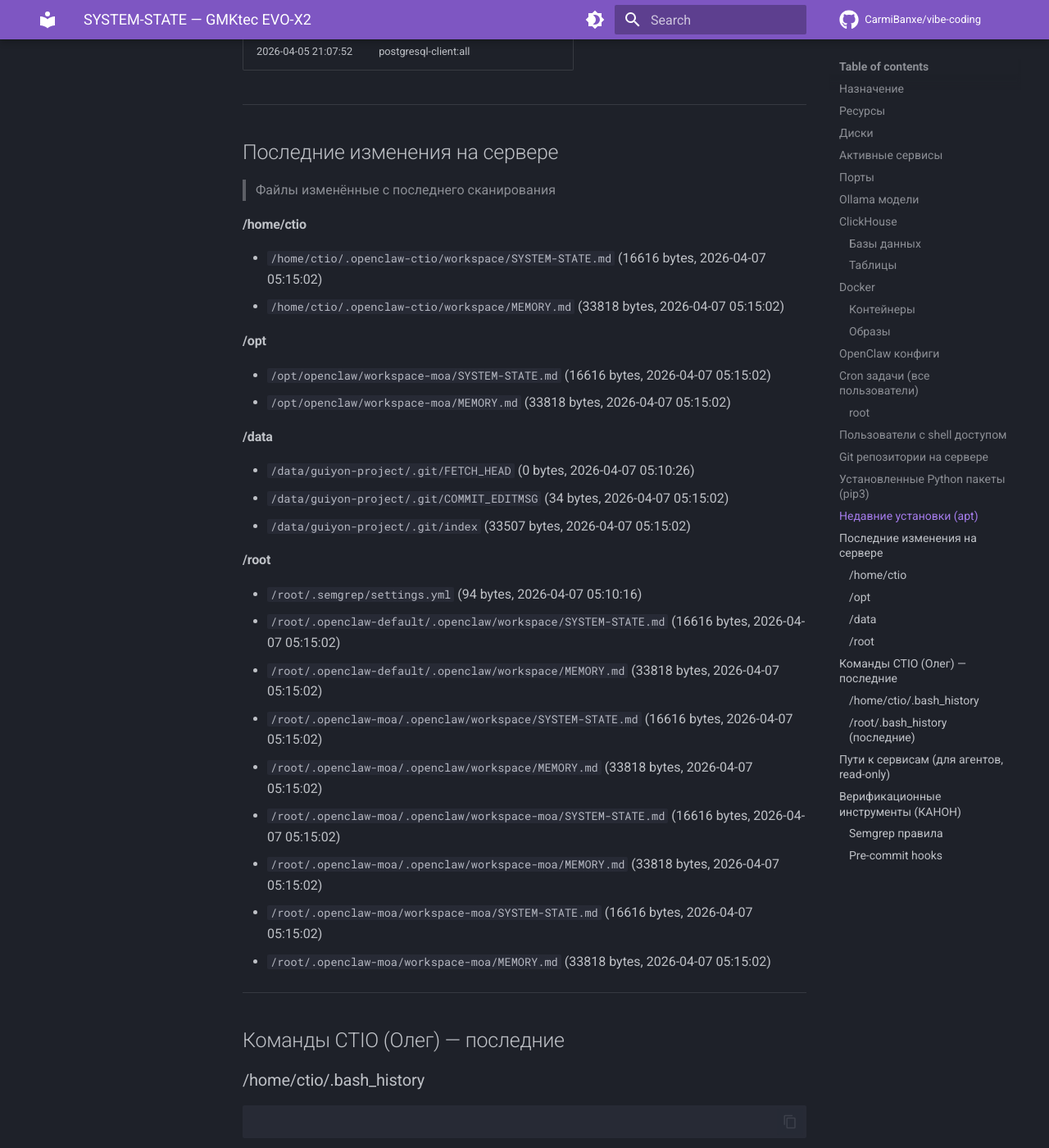
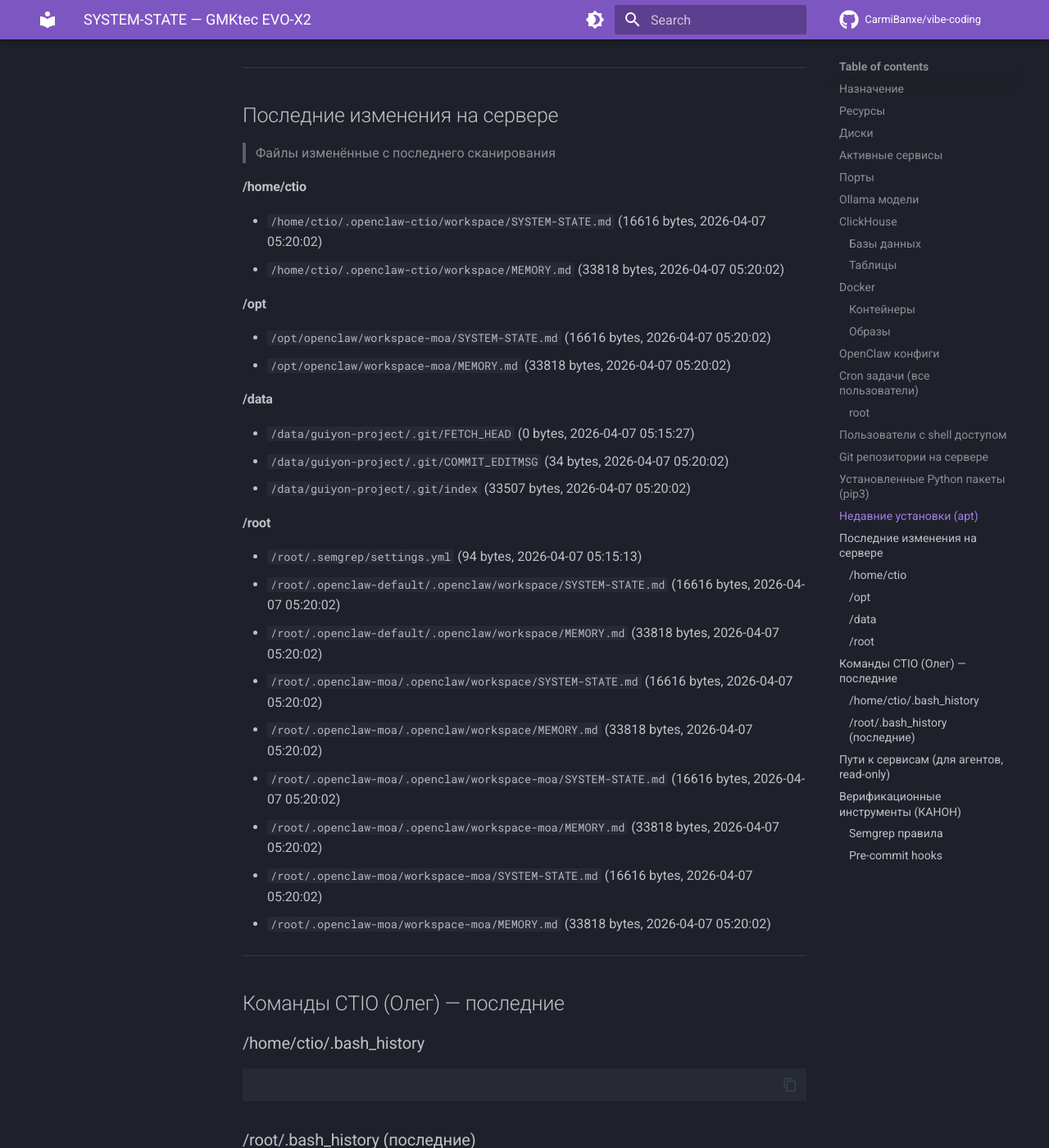
Before and after one commit to CarmiBanxe/vibe-coding, an MkDocs documentation site: the page built from docs/SYSTEM-STATE.md, in a window 1280 px wide and 1400 px high, scrolled down 13796 px. Shown: the whole window at 82% size. Built offline with MkDocs 1.6.1 and Material for MkDocs 9.7.7, drawn with Linux system fonts in a browser that asks for light colours; comment, search, counter and statistics services are not loaded; some of the changed text lies outside the part shown.

Commit message:
auto: SYSTEM-STATE v2 update (2026-04-07 05:20 CEST)

```diff
--- a/docs/SYSTEM-STATE.md
+++ b/docs/SYSTEM-STATE.md
@@ -1,6 +1,6 @@
 # SYSTEM-STATE — GMKtec EVO-X2
 > Автоматически обновляется каждые 5 минут
-> Последнее сканирование: 2026-04-07 05:15 CEST
+> Последнее сканирование: 2026-04-07 05:20 CEST
 > Источник: ctio-watcher.sh v2 (cron)
 
 ## Назначение
@@ -379,28 +378,28 @@
 
 
 #### /home/ctio
-- `/home/ctio/.openclaw-ctio/workspace/SYSTEM-STATE.md` (16616 bytes, 2026-04-07 05:15:02)
-- `/home/ctio/.openclaw-ctio/workspace/MEMORY.md` (33818 bytes, 2026-04-07 05:15:02)
+- `/home/ctio/.openclaw-ctio/workspace/SYSTEM-STATE.md` (16616 bytes, 2026-04-07 05:20:02)
+- `/home/ctio/.openclaw-ctio/workspace/MEMORY.md` (33818 bytes, 2026-04-07 05:20:02)
 
 #### /opt
-- `/opt/openclaw/workspace-moa/SYSTEM-STATE.md` (16616 bytes, 2026-04-07 05:15:02)
-- `/opt/openclaw/workspace-moa/MEMORY.md` (33818 bytes, 2026-04-07 05:15:02)
+- `/opt/openclaw/workspace-moa/SYSTEM-STATE.md` (16616 bytes, 2026-04-07 05:20:02)
+- `/opt/openclaw/workspace-moa/MEMORY.md` (33818 bytes, 2026-04-07 05:20:02)
 
 #### /data
-- `/data/guiyon-project/.git/FETCH_HEAD` (0 bytes, 2026-04-07 05:10:26)
-- `/data/guiyon-project/.git/COMMIT_EDITMSG` (34 bytes, 2026-04-07 05:15:02)
-- `/data/guiyon-project/.git/index` (33507 bytes, 2026-04-07 05:15:02)
+- `/data/guiyon-project/.git/FETCH_HEAD` (0 bytes, 2026-04-07 05:15:27)
+- `/data/guiyon-project/.git/COMMIT_EDITMSG` (34 bytes, 2026-04-07 05:20:02)
+- `/data/guiyon-project/.git/index` (33507 bytes, 2026-04-07 05:20:02)
 
 #### /root
-- `/root/.semgrep/settings.yml` (94 bytes, 2026-04-07 05:10:16)
-- `/root/.openclaw-default/.openclaw/workspace/SYSTEM-STATE.md` (16616 bytes, 2026-04-07 05:15:02)
-- `/root/.openclaw-default/.openclaw/workspace/MEMORY.md` (33818 bytes, 2026-04-07 05:15:02)
-- `/root/.openclaw-moa/.openclaw/workspace/SYSTEM-STATE.md` (16616 bytes, 2026-04-07 05:15:02)
-- `/root/.openclaw-moa/.openclaw/workspace/MEMORY.md` (33818 bytes, 2026-04-07 05:15:02)
-- `/root/.openclaw-moa/.openclaw/workspace-moa/SYSTEM-STATE.md` (16616 bytes, 2026-04-07 05:15:02)
-- `/root/.openclaw-moa/.openclaw/workspace-moa/MEMORY.md` (33818 bytes, 2026-04-07 05:15:02)
-- `/root/.openclaw-moa/workspace-moa/SYSTEM-STATE.md` (16616 bytes, 2026-04-07 05:15:02)
-- `/root/.openclaw-moa/workspace-moa/MEMORY.md` (33818 bytes, 2026-04-07 05:15:02)
+- `/root/.semgrep/settings.yml` (94 bytes, 2026-04-07 05:15:13)
+- `/root/.openclaw-default/.openclaw/workspace/SYSTEM-STATE.md` (16616 bytes, 2026-04-07 05:20:02)
+- `/root/.openclaw-default/.openclaw/workspace/MEMORY.md` (33818 bytes, 2026-04-07 05:20:02)
+- `/root/.openclaw-moa/.openclaw/workspace/SYSTEM-STATE.md` (16616 bytes, 2026-04-07 05:20:02)
+- `/root/.openclaw-moa/.openclaw/workspace/MEMORY.md` (33818 bytes, 2026-04-07 05:20:02)
+- `/root/.openclaw-moa/.openclaw/workspace-moa/SYSTEM-STATE.md` (16616 bytes, 2026-04-07 05:20:02)
+- `/root/.openclaw-moa/.openclaw/workspace-moa/MEMORY.md` (33818 bytes, 2026-04-07 05:20:02)
+- `/root/.openclaw-moa/workspace-moa/SYSTEM-STATE.md` (16616 bytes, 2026-04-07 05:20:02)
+- `/root/.openclaw-moa/workspace-moa/MEMORY.md` (33818 bytes, 2026-04-07 05:20:02)
 
 ---
 
```
Also changed, not shown: other parts of docs/SYSTEM-STATE.md (+5 -6 lines).
